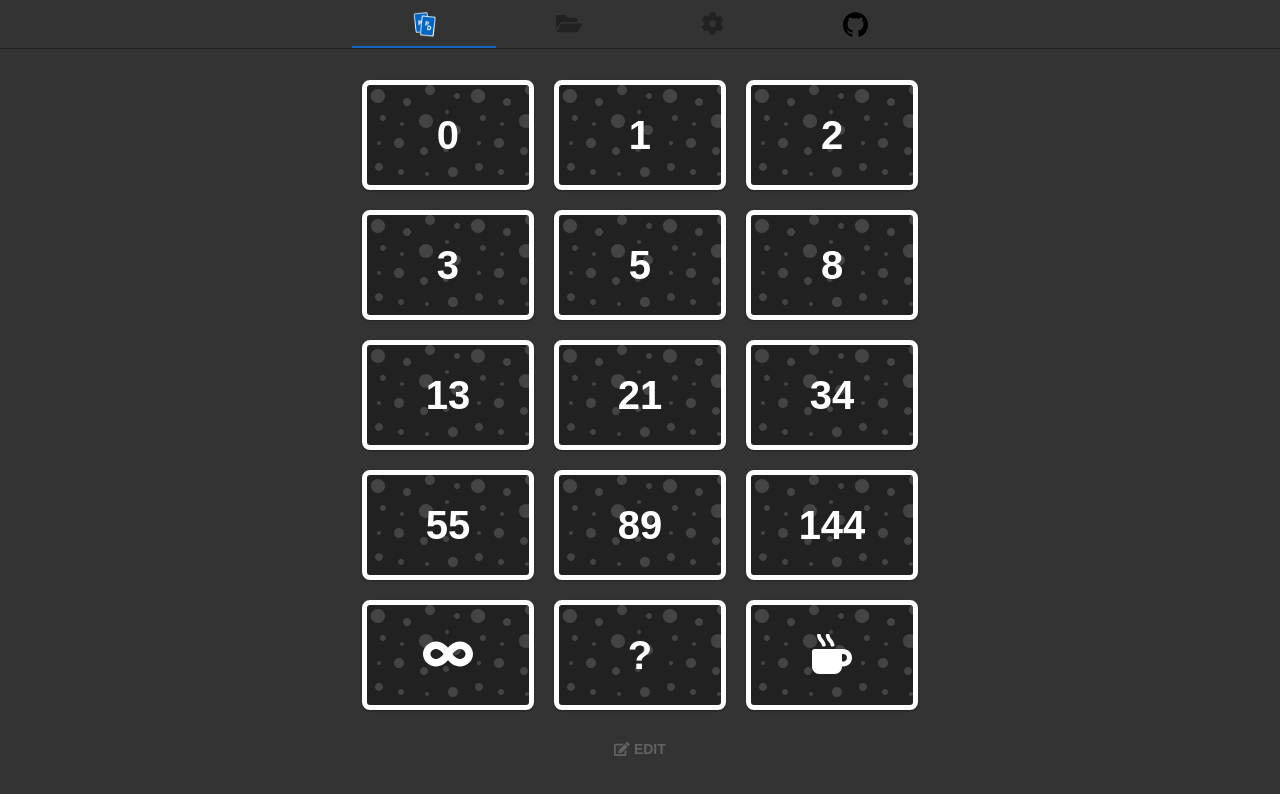
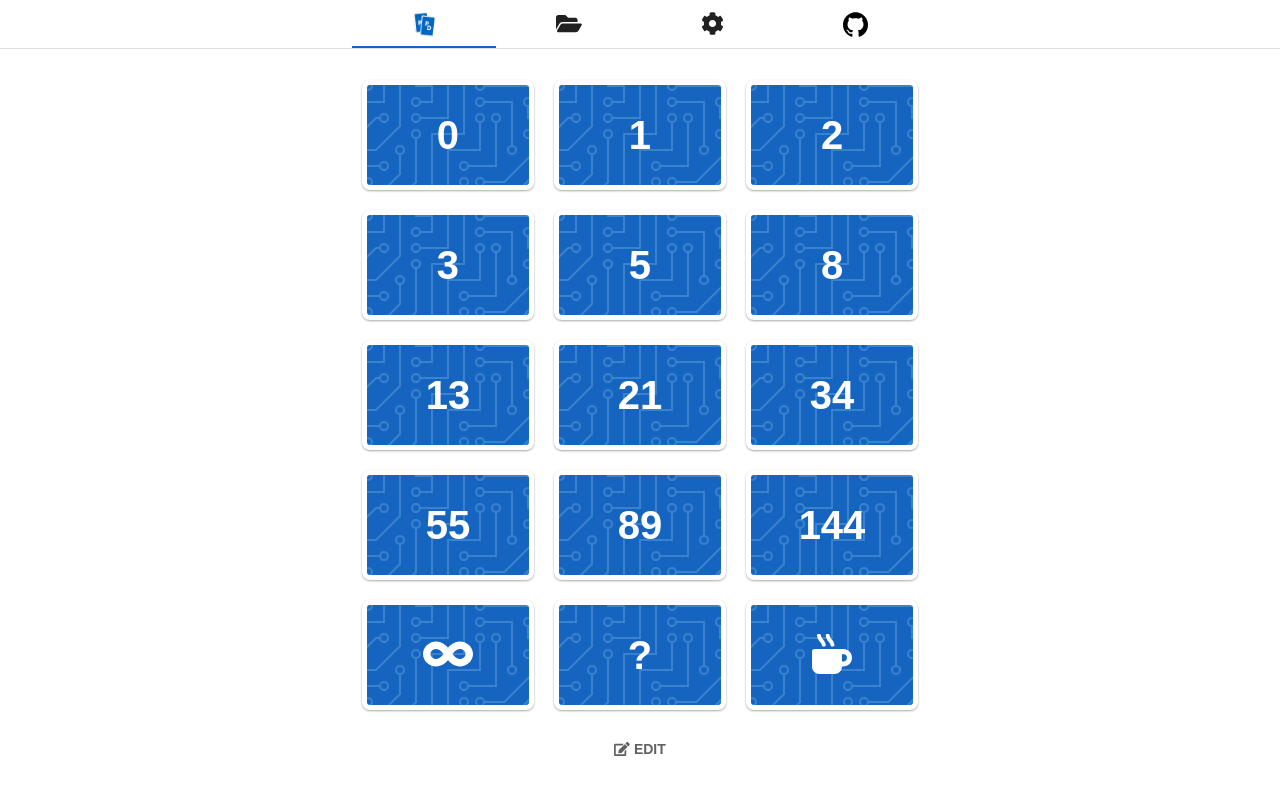
Before and after one commit to victorheringer/planning-poker-deck, a React (Create React App) app: page / in a window 1280 px wide. Shown: the top 794 px of the page. Built offline with nearby package versions, Linux system fonts and the light colour scheme.

Commit message:
@change to test context api

```diff
--- a/src/App.js
+++ b/src/App.js
@@ -11,6 +11,9 @@ import ConfirmBox from './components/ConfirmBox';
 import Play from './containers/Play';
 import Decks from './containers/Decks';
 import Config from './containers/Config';
+
+/** Contexts */
+import { ThemeContext } from './contexts/ThemeContext';
 
 /** Helpers */
 import I18n from './helpers/I18n';
@@ -307,8 +310,10 @@ class App extends Component {
       text={this.state.text}
     />;
 
+    const theme = 'tech-pattern';
+
     return (
-      <React.Fragment>
+      <ThemeContext.Provider value={theme}>
         <Router>
           <div>
             <Navbar {...this.state} />
@@ -320,7 +325,7 @@ class App extends Component {
             </div>
           </div>
         </Router>
-      </React.Fragment>
+      </ThemeContext.Provider>
     );
   }
 }
--- a/src/components/Card/index.css
+++ b/src/components/Card/index.css
@@ -59,8 +59,8 @@
 }
 
 .card .front {
-  /*background: #1565c0;*/
-  background: #212121;
+  background: #1565c0;
+  /*background: #212121;*/
 }
 
 .card .back {
@@ -68,8 +68,8 @@
   -moz-transform: rotateY(180deg);
   -o-transform: rotateY(180deg);
   transform: rotateY(180deg);
-  /*background-color: #1565c0;*/
-  background-color: #212121;
+  background-color: #1565c0;
+  /*background-color: #212121;*/
   color: #FFF;
 }
 
--- a/src/components/Card/index.js
+++ b/src/components/Card/index.js
@@ -3,6 +3,7 @@ import PropTypes from 'prop-types';
 import CardFactory from './../../helpers/CardFactory';
 import FrontFace from './FrontFace';
 import BackFace from './BackFace';
+import { ThemeContext } from './../../contexts/ThemeContext';
 import './index.css';
 
 /**
@@ -72,7 +73,9 @@ const Card = ({
   const closeBtnClass = editing ? 'visible' : 'hidden';
 
   return (
-    <div className={"cardWrapper " + className} >
+    <ThemeContext.Consumer>
+      {theme => (
+      <div className={"cardWrapper " + className}>
         <div className="cardContainer">
           <div className="close">
             <button
@@ -83,10 +86,12 @@ const Card = ({
           </div>
           <div className={"card" + flipped} onClick={handleClick}>
             <FrontFace />
-          <BackFace icon={icon} value={value} pattern={pattern} />
+              <BackFace icon={icon} value={value} pattern={theme} />
           </div>
         </div>
       </div>
+      )}
+    </ThemeContext.Consumer>
   );
 }
 
--- a/src/components/Navbar/index.css
+++ b/src/components/Navbar/index.css
@@ -2,10 +2,10 @@
   position: fixed;
   z-index: 999;
   width: 100%;
-  /*background-color: #FFF;*/
-  background-color: #333333;
-  /*border-bottom: 1px solid #E0E0E0;*/
-  border-bottom: 1px solid #212121;
+  background-color: #FFF;
+  /*background-color: #333333;*/
+  border-bottom: 1px solid #E0E0E0;
+  /*border-bottom: 1px solid #212121;*/
 }
 
 .navbar .wrapper {
--- /dev/null
+++ b/src/contexts/ThemeContext.js
@@ -0,0 +1,3 @@
+import React from 'react';
+
+export const ThemeContext = React.createContext('tech');
--- a/src/index.css
+++ b/src/index.css
@@ -1,6 +1,6 @@
 body {
-  /*background-color: #FFF;*/
-  background-color: #333333;
+  background-color: #FFF;
+  /*background-color: #333333;*/
 }
 
 .center {
```
Lines whose indentation alone changed are shown as unchanged.
